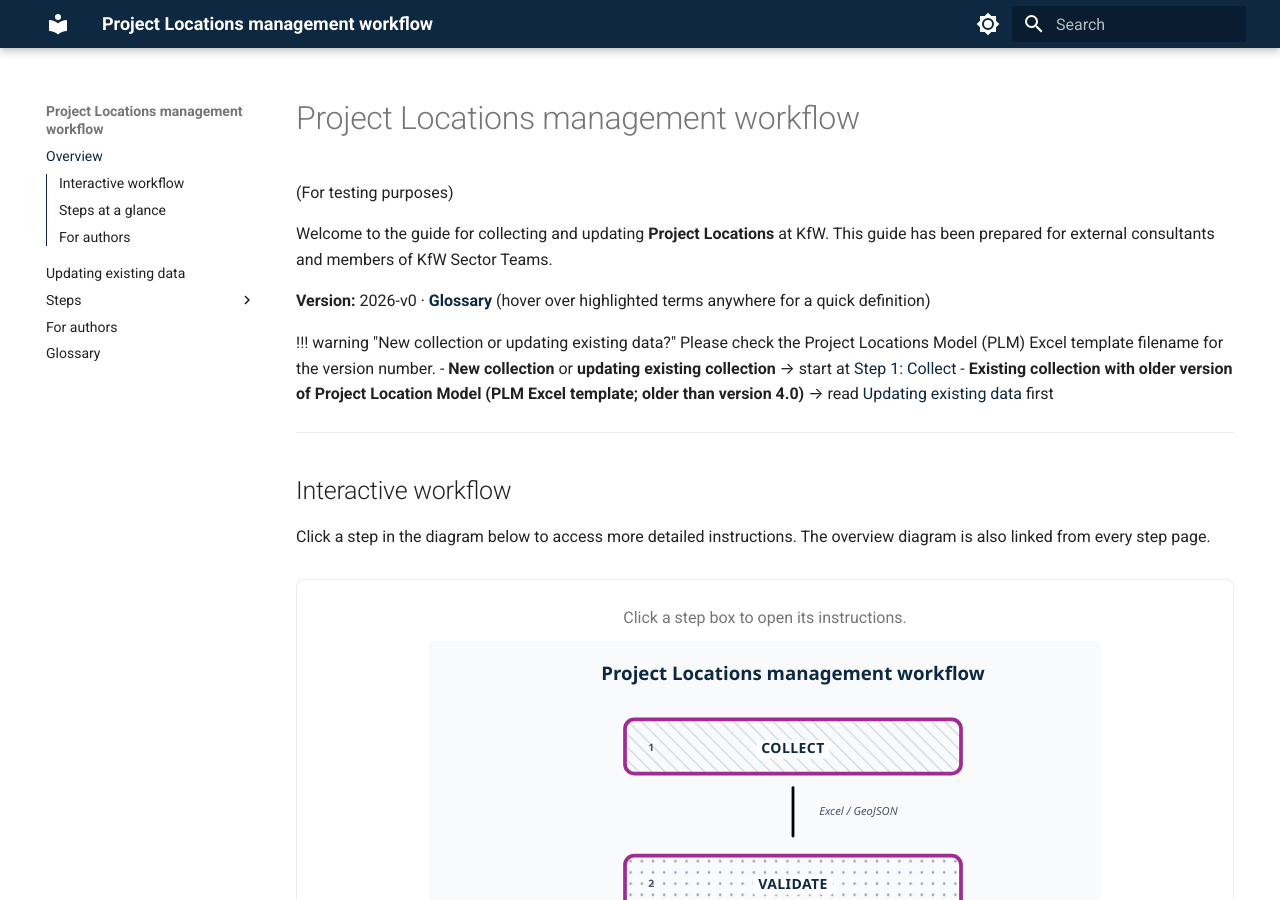
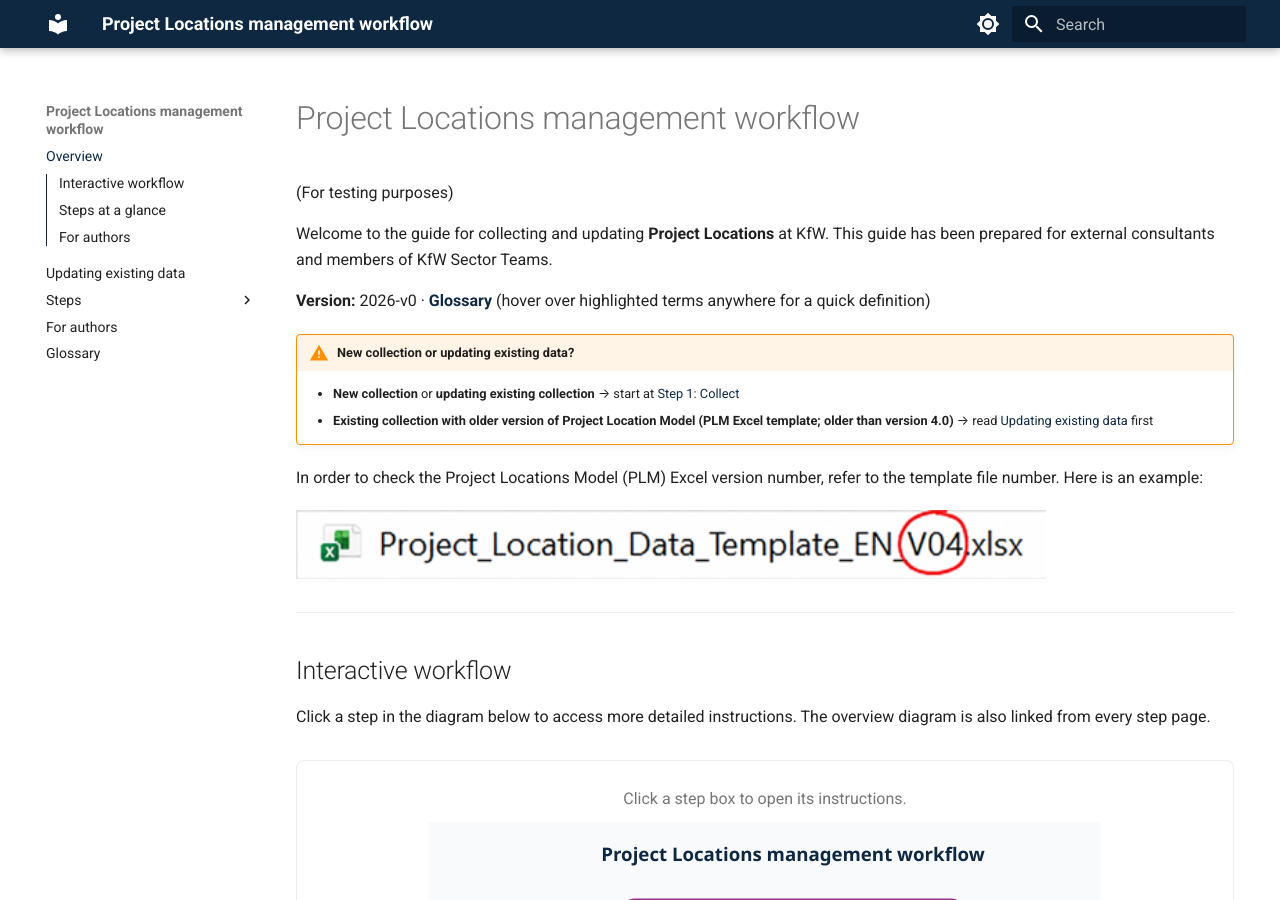
Before and after one commit to mapme-initiative/Project-Locations-workflow-guide, an MkDocs documentation site: the page built from docs/index.md, in a window 1280 px wide and 900 px high. Built offline with MkDocs 1.6.1 and Material for MkDocs 9.7.7, drawn with Linux system fonts in a browser that asks for light colours.

Commit message:
Update index.md

```diff
--- a/docs/index.md
+++ b/docs/index.md
@@ -6,9 +6,13 @@ Welcome to the guide for collecting and updating **Project Locations** at KfW. T
 
 **Version:** 2026-v0 · **[Glossary](glossary.md)** (hover over highlighted terms anywhere for a quick definition)
 
-!!! warning "New collection or updating existing data?" Please check the Project Locations Model (PLM) Excel template filename for the version number.
+!!! warning "New collection or updating existing data?"
     - **New collection** or **updating existing collection** → start at [Step 1: Collect](steps/01-collect.md)
     - **Existing collection with older version of Project Location Model (PLM Excel template; older than version 4.0)** → read [Updating existing data](updating-existing-data.md) first
+
+In order to check the Project Locations Model (PLM) Excel version number, refer to the template file number. Here is an example:
+
+<img src="../../assets/images/overview-template-version.png" class="instruction-figure instruction-figure--90" />
 
 ---
 
```
